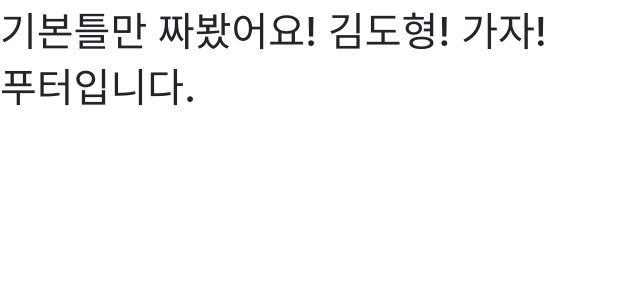
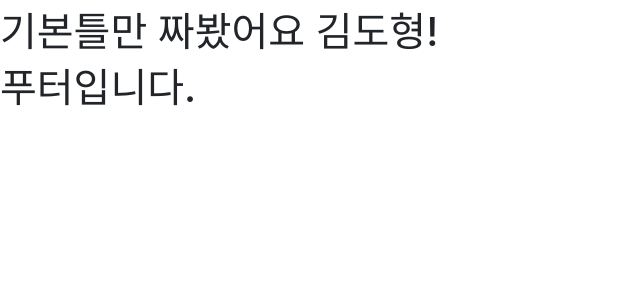
Before and after one commit to ebohoon/hanghae99-30-mini-project, a Flask app: page / in a window 1280 px wide. Shown: the part 48-348 px from the top of the page, without its empty margins (0-640 px from the left). Run offline with Flask 2, Linux system fonts and the light colour scheme; some libraries are stand-ins or nearby versions.

Commit message:
첫커밋...!~!!

```diff
--- a/templates/index.html
+++ b/templates/index.html
@@ -32,9 +32,7 @@
     <header w3-include-html = "header" class="head"></header>
     <div class="menu">
     </div>
-    <div class="set"><h1>기본틀만 짜봤어요!
-        김도형! 가자!
-    </h1></div>
+    <div class="set"><h1>기본틀만 짜봤어요 김도형!</h1></div>
     <!-- 푸터 시작부분 -->
     <footer w3-include-html = "footer" class="foot"></footer>
 </body>
```
